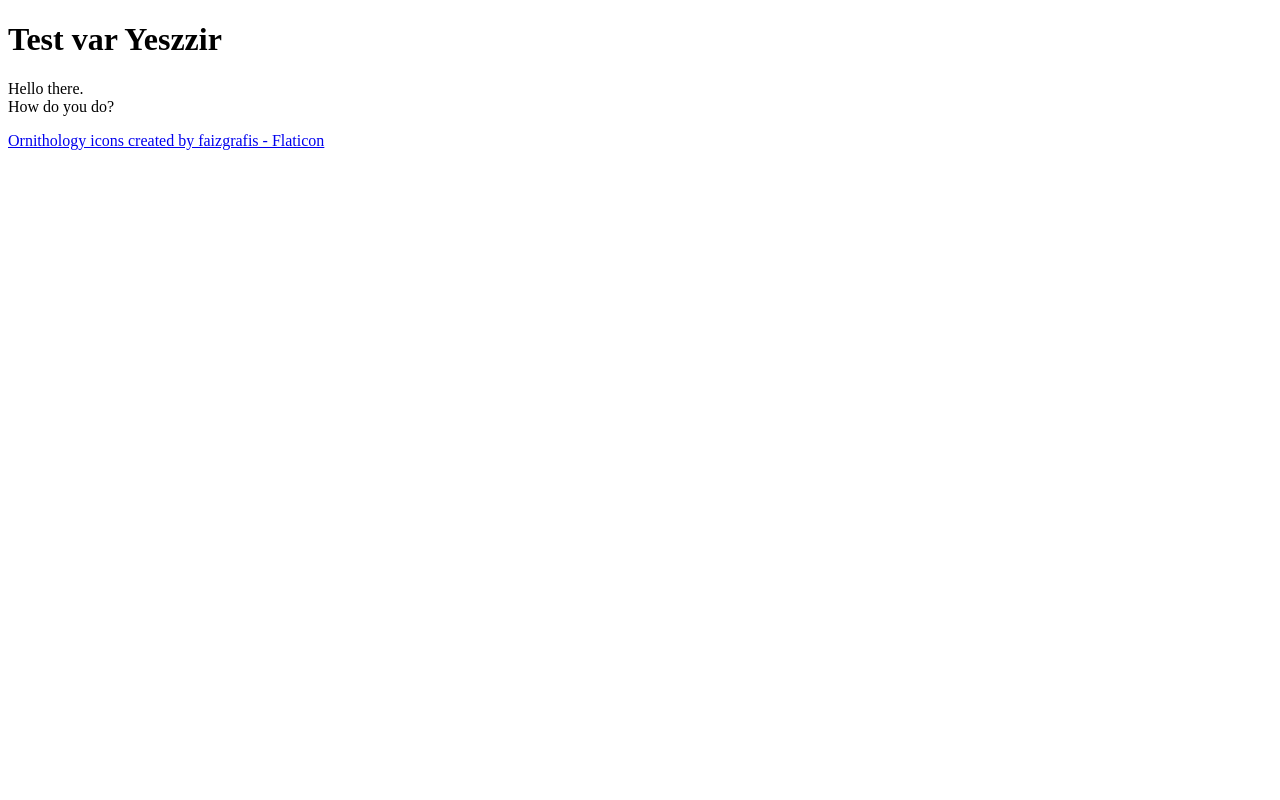
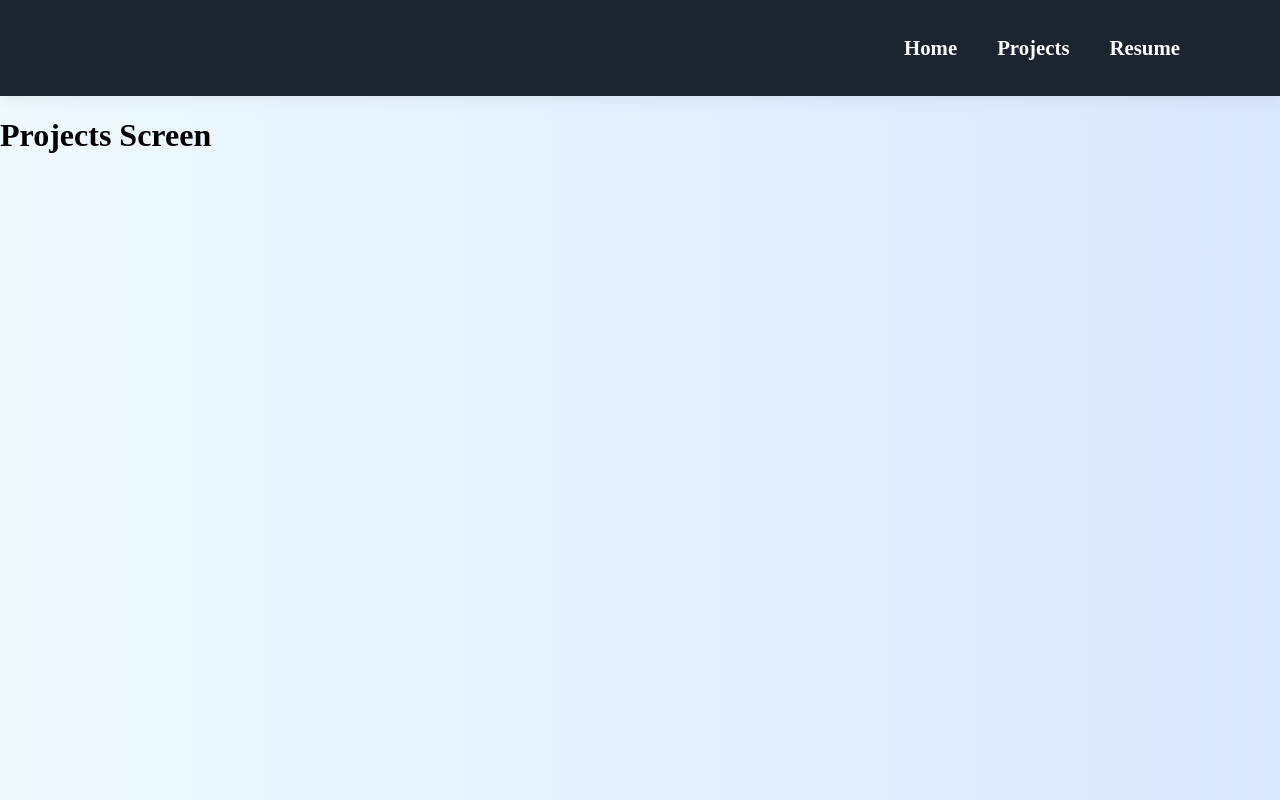
Before and after one commit to pizmiz1/website, a React (Create React App) app: page /projects in a window 1280 px wide. Built offline with nearby package versions, Linux system fonts and the light colour scheme.

Commit message:
Added navbar

```diff
--- a/package.json
+++ b/package.json
@@ -11,7 +11,9 @@
   "dependencies": {
     "react": "19.0.0",
     "react-dom": "19.0.0",
-    "react-scripts": "^5.0.0"
+    "react-scripts": "^5.0.0",
+    "web-vitals": "4.2.4",
+    "react-router-dom": "7.1.5"
   },
   "devDependencies": {},
   "browserslist": {
--- a/src/App.js
+++ b/src/App.js
@@ -1,21 +1,31 @@
-export default function Square() {
-  const TEST = "Test var Yeszzir";
+import Navbar from "./nav/Navbar";
+import { Outlet } from "react-router-dom";
 
+import "./styles.css";
+
+const App = () => {
   return (
-    <>
-      <h1>{TEST}</h1>
-      <p>
-        Hello there.
-        <br />
-        How do you do?
-      </p>
+    <div
+      style={{
+        background: "linear-gradient(90deg, #effaff 0%, #d9e7ff 100%)",
+        height: "100vh",
+        width: "100%",
+        display: "flex",
+        flexDirection: "column",
+      }}
+    >
+      <Navbar />
+      <div
+        style={{
+          display: "flex",
+          flexGrow: 1,
+          flexDirection: "column",
+        }}
+      >
+        <Outlet />
+      </div>
+    </div>
+  );
+};
 
-      <a
-        href="https://www.flaticon.com/free-icons/ornithology"
-        title="ornithology icons"
-      >
-        Ornithology icons created by faizgrafis - Flaticon
-      </a>
-    </>
-  );
-}
+export default App;
--- a/src/index.js
+++ b/src/index.js
@@ -3,10 +3,38 @@ import { createRoot } from "react-dom/client";
 import "./styles.css";
 
 import App from "./App";
+import { RouterProvider, createBrowserRouter } from "react-router-dom";
+
+import HomeScreen from "./screens/Home";
+import ProjectsScreen from "./screens/Projects";
+import ResumeScreen from "./screens/Resume";
+
+const router = createBrowserRouter([
+  {
+    path: "/",
+    element: <App />,
+    children: [
+      {
+        path: "/",
+        element: <HomeScreen />,
+      },
+      {
+        path: "/projects",
+        element: <ProjectsScreen />,
+      },
+      {
+        path: "/resume",
+        element: <ResumeScreen />,
+      },
+    ],
+  },
+]);
 
 const root = createRoot(document.getElementById("root"));
 root.render(
   <StrictMode>
-    <App />
+    <RouterProvider router={router}>
+      <App />
+    </RouterProvider>
   </StrictMode>
 );
--- /dev/null
+++ b/src/nav/Navbar.js
@@ -0,0 +1,33 @@
+import { Link } from "react-router-dom";
+import "./NavbarStyles.css";
+
+const Navbar = () => {
+  return (
+    <>
+      <nav
+        style={{
+          display: "flex",
+          alignItems: "center",
+          justifyContent: "flex-end",
+          background: "#1b2430",
+          padding: "20px 80px",
+          boxShadow: "0 5px 15px rgba(0, 0, 0, 0.06)",
+        }}
+      >
+        <ul id="navbar">
+          <li>
+            <Link to="/">Home</Link>
+          </li>
+          <li>
+            <Link to="/projects">Projects</Link>
+          </li>
+          <li>
+            <Link to="/resume">Resume</Link>
+          </li>
+        </ul>
+      </nav>
+    </>
+  );
+};
+
+export default Navbar;
--- /dev/null
+++ b/src/nav/NavbarStyles.css
@@ -0,0 +1,34 @@
+#navbar {
+  display: flex;
+  align-items: center;
+  justify-content: center;
+}
+
+#navbar li {
+  list-style: none;
+  padding: 0 20px;
+  position: relative;
+}
+
+#navbar li a {
+  text-decoration: none;
+  font-size: 1.3rem;
+  font-weight: 600;
+  color: #fff;
+  transition: 0.2s ease-in-out;
+}
+#navbar li a:hover,
+#navbar li a.active {
+  color: #17cf97;
+}
+
+#navbar li a:hover::after,
+#navbar li a.active::after {
+  content: "";
+  width: 30%;
+  height: 2px;
+  background: #17cf97;
+  position: absolute;
+  bottom: -4px;
+  left: 20px;
+}
--- /dev/null
+++ b/src/screens/Home.js
@@ -0,0 +1,9 @@
+const HomeScreen = () => {
+  return (
+    <>
+      <h1>Home Screen</h1>
+    </>
+  );
+};
+
+export default HomeScreen;
--- /dev/null
+++ b/src/screens/Projects.js
@@ -0,0 +1,9 @@
+const ProjectsScreen = () => {
+  return (
+    <>
+      <h1>Projects Screen</h1>
+    </>
+  );
+};
+
+export default ProjectsScreen;
--- /dev/null
+++ b/src/screens/Resume.js
@@ -0,0 +1,9 @@
+const ResumeScreen = () => {
+  return (
+    <>
+      <h1>Resume Screen</h1>
+    </>
+  );
+};
+
+export default ResumeScreen;
--- a/src/styles.css
+++ b/src/styles.css
@@ -0,0 +1,8 @@
+body,
+html {
+  margin: 0;
+  padding: 0;
+}
+* {
+  box-sizing: border-box;
+}
```
Also changed, not shown: 1 other file (tests, documents, lock files or other folders).
